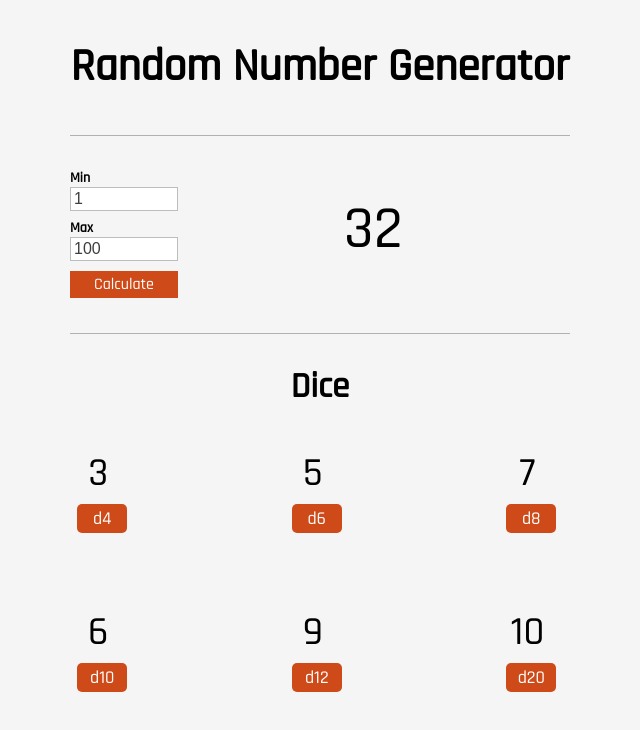
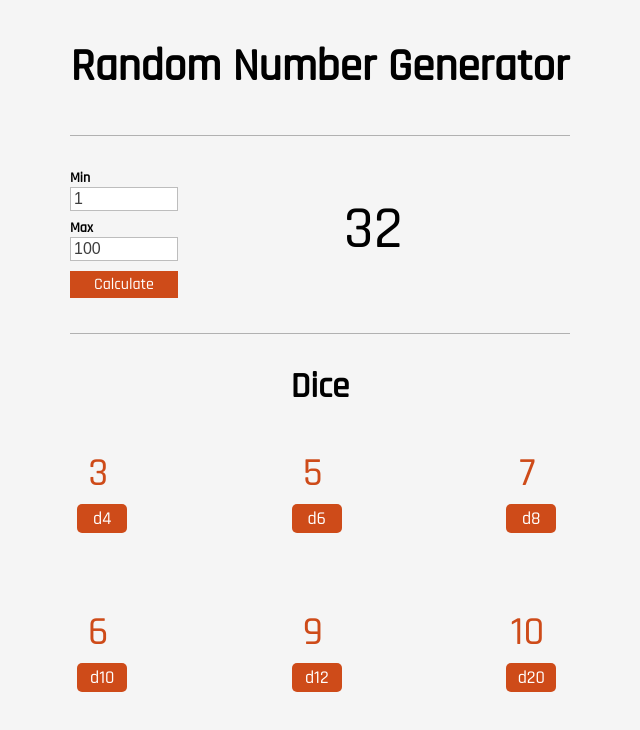
Before and after one commit to sequoian/rng, a React (Create React App) app: page / in a window 1280 px wide. Shown: the top 730 px of the page, without its empty margins (320-960 px from the left). Built offline with nearby package versions, Linux system fonts and the light colour scheme.

Commit message:
fade effect for rng

```diff
--- a/src/components/RNG.css
+++ b/src/components/RNG.css
@@ -41,3 +41,29 @@
     font-size: 60px;
   }
 }
+
+/* fade animation for result */
+
+@keyframes fade {
+  from {
+    color: #ce4b19;
+  }
+  to {
+    color: black;
+  }
+}
+
+.result {
+  color: #ce4b19;
+}
+
+.result.start {
+  color: black;
+}
+
+.rolled {
+  animation-name: fade;
+  animation-duration: 2s;
+  animation-fill-mode: forwards;
+  color: #ce4b19;
+}
--- a/src/components/RNG.js
+++ b/src/components/RNG.js
@@ -14,11 +14,16 @@
     }
     this.handleInput = this.handleInput.bind(this)
     this.validate = this.validate.bind(this)
-    this.calculate = this.calculate.bind(this)
+    this.roll = this.roll.bind(this)
+    this.getRef = this.getRef.bind(this)
   }
 
   componentDidMount() {
     this.calculate()
+  }
+
+  getRef(node) {
+    this.display = node
   }
 
   handleInput(event) {
@@ -77,12 +82,23 @@
     })
   }
 
+  roll() {
+    this.calculate()
+    this.fade()
+  }
+
   calculate() {
     this.setState(prevState => {
       return {
         result: randomInt(prevState.min, prevState.max)
       }
     })
+  }
+
+  fade() {
+    this.display.classList.remove('start')
+    this.display.classList.remove('rolled')
+    setTimeout(() => this.display.classList.add('rolled'), 100)
   }
 
   render() {
@@ -95,13 +111,14 @@
         errors={errors}
         onChange={this.handleInput}
         onBlur={this.validate}
-        roll={this.calculate}
+        roll={this.roll}
+        getRef={this.getRef}
       />
     )
   }
 }
 
-const RNG = ({min, max, result, onChange, onBlur, roll, errors}) => (
+const RNG = ({min, max, result, onChange, onBlur, roll, errors, getRef}) => (
   <div id="rng">
     <div className="inputs">
       <NumberInput
@@ -126,7 +143,10 @@
         Calculate
       </button>
     </div>
-    <div className="result">
+    <div
+      ref={getRef}
+      className="result start"
+    >
       {result}
     </div>
   </div>
```
Also changed, not shown: src/components/Die.css (line endings or trailing spaces).
